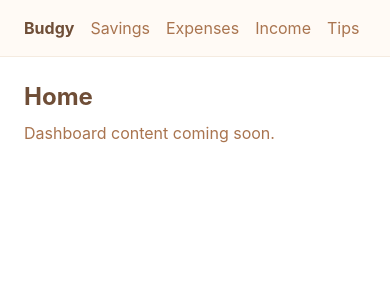
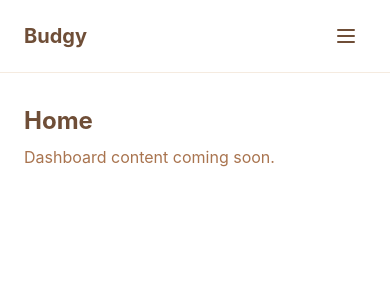
Before and after one commit to AndrewPal04/BudgetBuddy-Budgy, a React (Vite) app: page / in a window 390 px wide. Shown: the top 300 px of the page. Built offline with nearby package versions, Linux system fonts and the light colour scheme.

Commit message:
desktop and mobile viewport confirmed

```diff
--- a/src/App.tsx
+++ b/src/App.tsx
@@ -1,4 +1,5 @@
-import { Link, Route, Routes } from 'react-router-dom'
+import { Route, Routes } from 'react-router-dom'
+import Layout from './components/Layout'
 import Home from './pages/Home'
 import Savings from './pages/Savings'
 import Expenses from './pages/Expenses'
@@ -7,34 +8,15 @@ import Tips from './pages/Tips'
 
 function App() {
   return (
-    <div className="min-h-screen bg-white">
-      <nav className="flex gap-4 border-b border-latte bg-cream px-6 py-4">
-        <Link className="font-bold text-espresso" to="/">
-          Budgy
-        </Link>
-        <Link className="text-caramel" to="/savings">
-          Savings
-        </Link>
-        <Link className="text-caramel" to="/expenses">
-          Expenses
-        </Link>
-        <Link className="text-caramel" to="/income">
-          Income
-        </Link>
-        <Link className="text-caramel" to="/tips">
-          Tips
-        </Link>
-      </nav>
-      <main className="p-6">
     <Routes>
+      <Route element={<Layout />}>
         <Route path="/" element={<Home />} />
         <Route path="/savings" element={<Savings />} />
         <Route path="/expenses" element={<Expenses />} />
         <Route path="/income" element={<Income />} />
         <Route path="/tips" element={<Tips />} />
+      </Route>
     </Routes>
-      </main>
-    </div>
   )
 }
 
--- /dev/null
+++ b/src/components/Layout.tsx
@@ -0,0 +1,75 @@
+import { useState } from 'react'
+import { NavLink, Outlet } from 'react-router-dom'
+
+const NAV_LINKS = [
+  { to: '/savings', label: 'Savings' },
+  { to: '/expenses', label: 'Expenses' },
+  { to: '/income', label: 'Income' },
+  { to: '/tips', label: 'Tips' },
+]
+
+const linkClasses = ({ isActive }: { isActive: boolean }) =>
+  `rounded-full px-4 py-2 text-sm font-medium transition-colors ${
+    isActive ? 'bg-espresso text-white' : 'text-caramel hover:bg-latte hover:text-espresso'
+  }`
+
+function Layout() {
+  const [menuOpen, setMenuOpen] = useState(false)
+
+  return (
+    <div className="min-h-screen bg-white">
+      <header className="sticky top-0 z-10 border-b border-latte bg-white/95 backdrop-blur">
+        <div className="mx-auto flex max-w-5xl items-center justify-between px-6 py-4">
+          <NavLink to="/" className="text-xl font-bold text-espresso" onClick={() => setMenuOpen(false)}>
+            Budgy
+          </NavLink>
+
+          <nav className="hidden items-center gap-2 md:flex">
+            {NAV_LINKS.map((link) => (
+              <NavLink key={link.to} to={link.to} className={linkClasses}>
+                {link.label}
+              </NavLink>
+            ))}
+          </nav>
+
+          <button
+            type="button"
+            className="rounded-md p-2 text-espresso md:hidden"
+            aria-label={menuOpen ? 'Close menu' : 'Open menu'}
+            aria-expanded={menuOpen}
+            onClick={() => setMenuOpen((open) => !open)}
+          >
+            <svg className="h-6 w-6" fill="none" viewBox="0 0 24 24" stroke="currentColor" strokeWidth={2}>
+              {menuOpen ? (
+                <path strokeLinecap="round" strokeLinejoin="round" d="M6 18L18 6M6 6l12 12" />
+              ) : (
+                <path strokeLinecap="round" strokeLinejoin="round" d="M4 6h16M4 12h16M4 18h16" />
+              )}
+            </svg>
+          </button>
+        </div>
+
+        {menuOpen && (
+          <nav className="flex flex-col gap-1 border-t border-latte px-6 py-3 md:hidden">
+            {NAV_LINKS.map((link) => (
+              <NavLink
+                key={link.to}
+                to={link.to}
+                className={linkClasses}
+                onClick={() => setMenuOpen(false)}
+              >
+                {link.label}
+              </NavLink>
+            ))}
+          </nav>
+        )}
+      </header>
+
+      <main className="mx-auto max-w-5xl px-6 py-8">
+        <Outlet />
+      </main>
+    </div>
+  )
+}
+
+export default Layout
```
Lines whose indentation alone changed are shown as unchanged.
